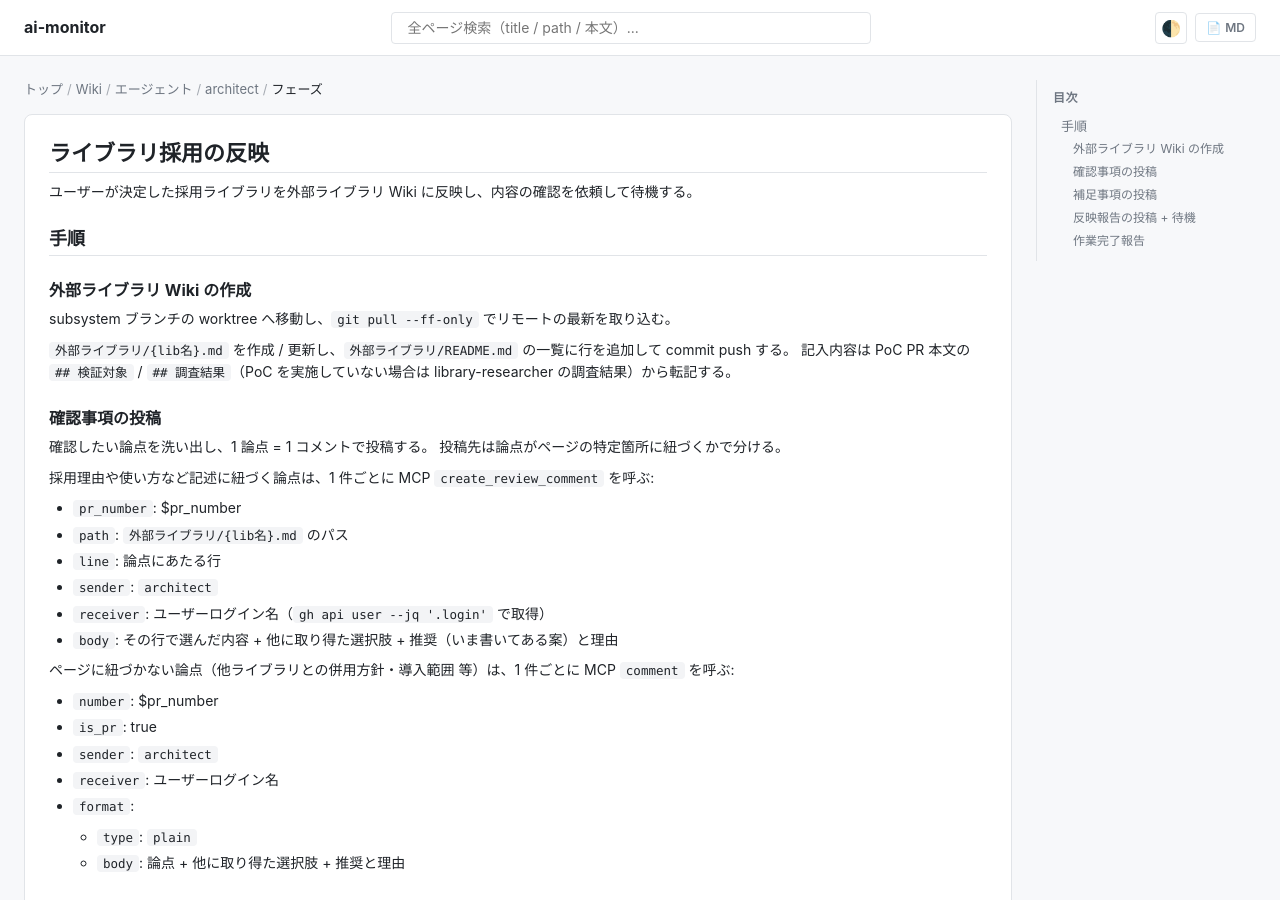
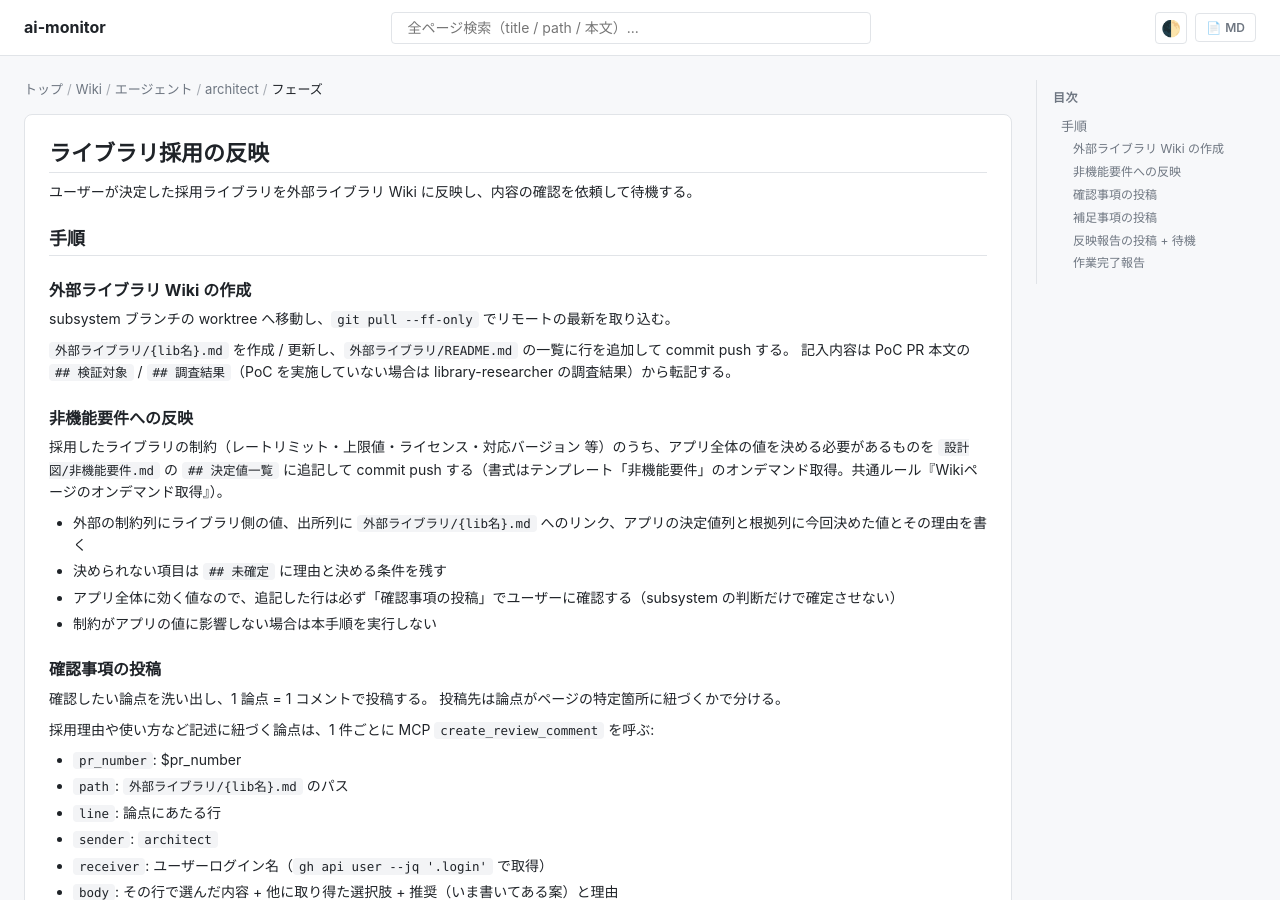
Before and after one commit to shuhei1101/ai-monitor, a Jekyll site: the page built from docs/wiki/エージェント/architect/フェーズ/ライブラリ採用の反映.md, in a window 1280 px wide and 900 px high. Built offline with Jekyll 4.4.1, drawn with Linux system fonts in a browser that asks for light colours; our own code applies the rules of GitHub Pages for plain Markdown files.

Commit message:
ユーザ更新

```diff
--- a/docs/rules.yaml
+++ b/docs/rules.yaml
@@ -16,6 +16,9 @@ rules:
   - rule: wiki/テンプレート/アーキテクチャ図.md
     paths:
       - "**/docs/wiki/設計図/アーキテクチャ図.md"
+  - rule: wiki/テンプレート/非機能要件.md
+    paths:
+      - "**/docs/wiki/設計図/非機能要件.md"
   - rule: wiki/テンプレート/コンテナ構成.md
     paths:
       - "**/docs/wiki/設計図/コンテナ構成/**/*.md"
--- a/docs/wiki/エージェント/architect/フェーズ/ライブラリ採用の反映.md
+++ b/docs/wiki/エージェント/architect/フェーズ/ライブラリ採用の反映.md
@@ -10,6 +10,15 @@ subsystem ブランチの worktree へ移動し、`git pull --ff-only` でリモ
 
 `外部ライブラリ/{lib名}.md` を作成 / 更新し、`外部ライブラリ/README.md` の一覧に行を追加して commit push する。
 記入内容は PoC PR 本文の `## 検証対象` / `## 調査結果`（PoC を実施していない場合は library-researcher の調査結果）から転記する。
+
+### 非機能要件への反映
+
+採用したライブラリの制約（レートリミット・上限値・ライセンス・対応バージョン 等）のうち、アプリ全体の値を決める必要があるものを `設計図/非機能要件.md` の `## 決定値一覧` に追記して commit push する（書式はテンプレート「非機能要件」のオンデマンド取得。共通ルール『Wikiページのオンデマンド取得』）。
+
+- 外部の制約列にライブラリ側の値、出所列に `外部ライブラリ/{lib名}.md` へのリンク、アプリの決定値列と根拠列に今回決めた値とその理由を書く
+- 決められない項目は `## 未確定` に理由と決める条件を残す
+- アプリ全体に効く値なので、追記した行は必ず「確認事項の投稿」でユーザーに確認する（subsystem の判断だけで確定させない）
+- 制約がアプリの値に影響しない場合は本手順を実行しない
 
 ### 確認事項の投稿
 
```
Also changed, not shown: docs/wiki/エージェント/system-architect/フェーズ/土台生成（初回）.md (+7 -0 lines), docs/wiki/テンプレート/README.md (+1 -0 lines), docs/wiki/テンプレート/非機能要件.md (added, +104 -0 lines), docs/wiki/設計図/README.md (+1 -0 lines), docs/wiki/設計図/シナリオ/単一ユースケース/システム土台生成.md (+3 -0 lines), docs/wiki/設計図/シナリオ/単一ユースケース/ライブラリ選定.md (+4 -0 lines).
